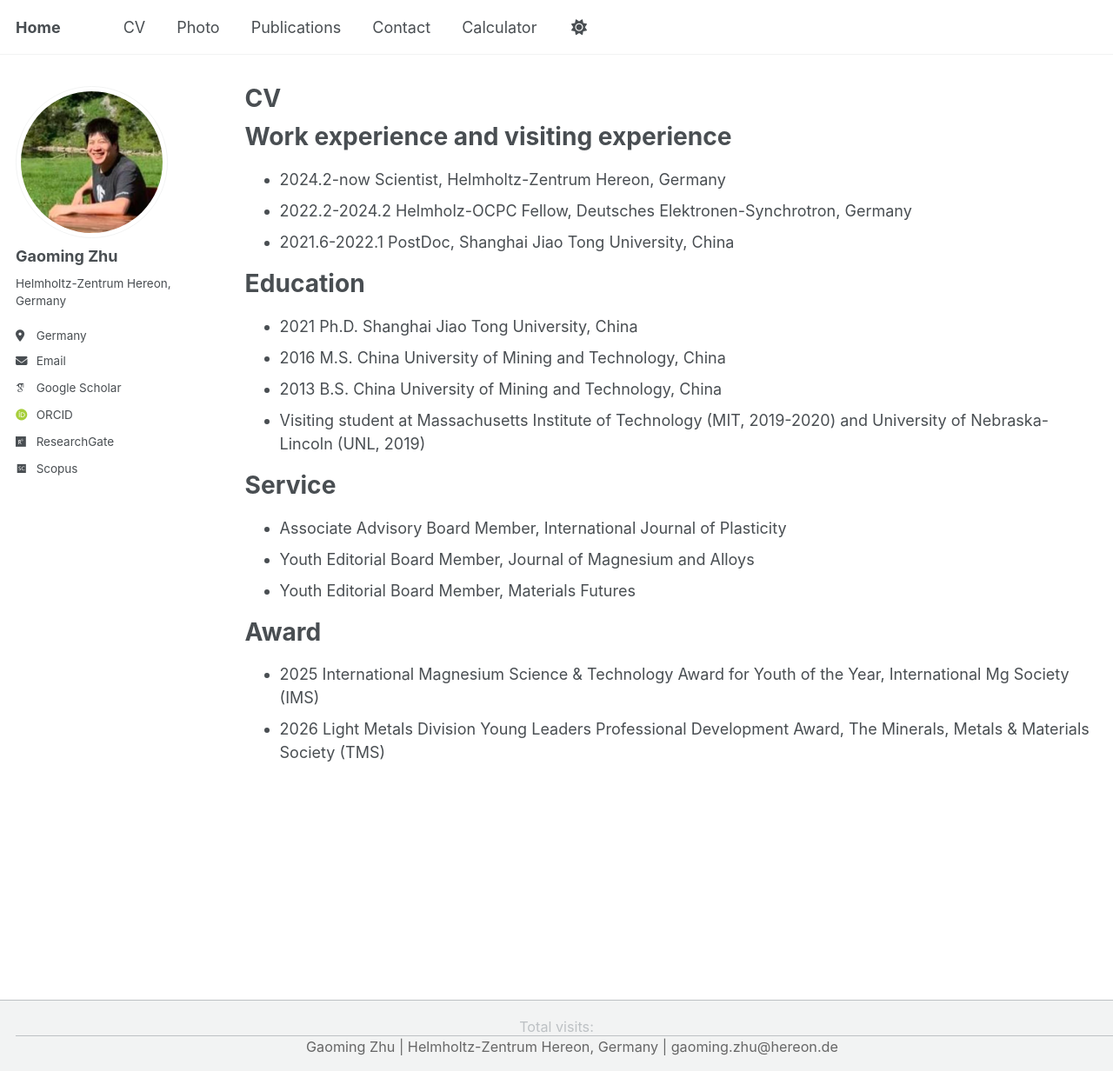
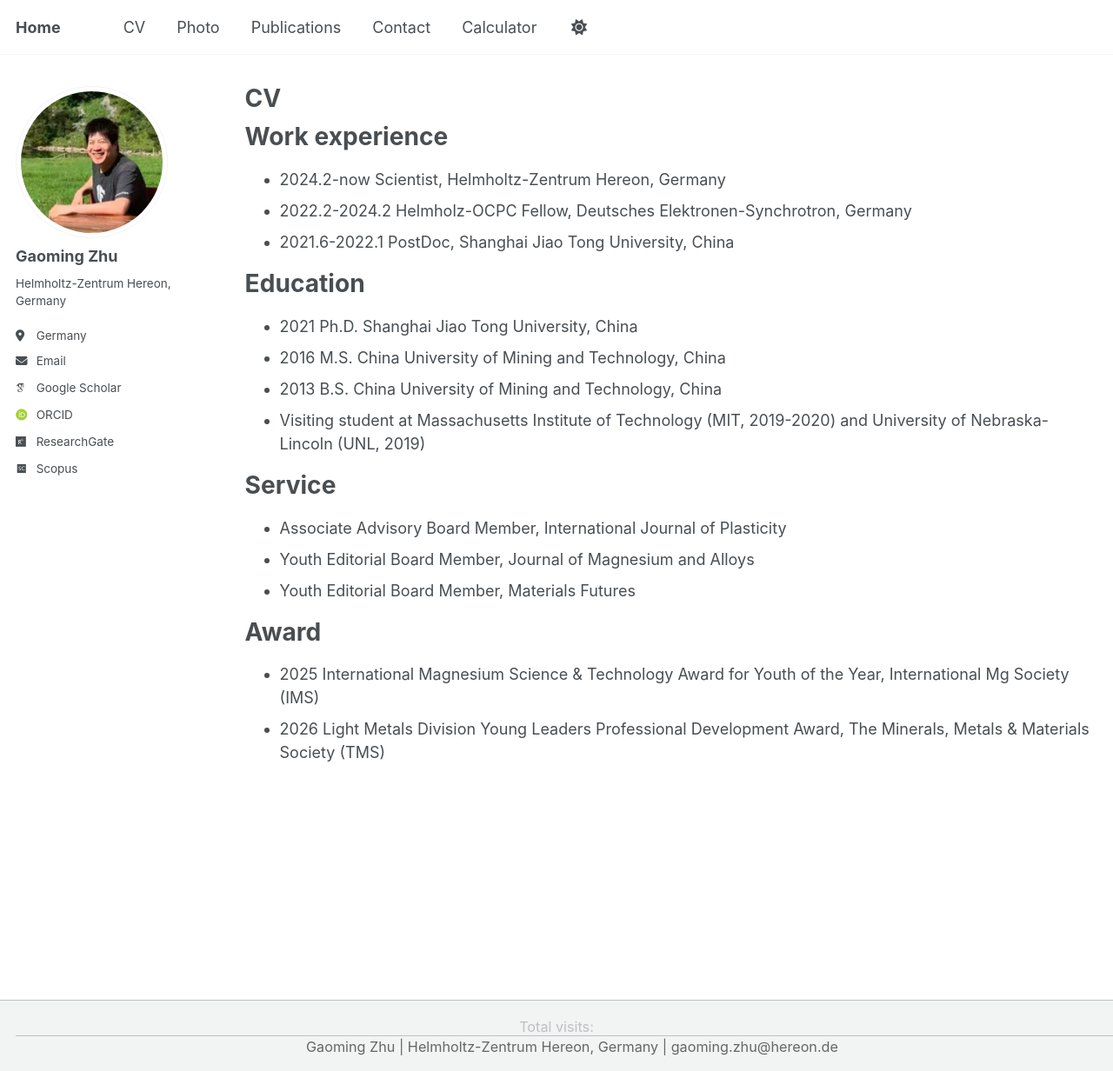
Before and after one commit to zgm900613/zgm900613.github.io, a Jekyll site: the page built from _pages/cv.md, in a window 1280 px wide and 1232 px high. Shown: the whole window at 87% size. Built offline with Jekyll 4.4.1, drawn with Linux system fonts in a browser that asks for light colours; some web fonts are replaced; a script that is not in the unit is left out; comment, search, counter and statistics services are not loaded.

Commit message:
Update cv.md

```diff
--- a/_pages/cv.md
+++ b/_pages/cv.md
@@ -10,7 +10,7 @@ redirect_from:
 {% include base_path %}
 
 
-Work experience and visiting experience
+Work experience
 ======
 * 2024.2-now Scientist, Helmholtz-Zentrum Hereon, Germany
 * 2022.2-2024.2 Helmholz-OCPC Fellow, Deutsches Elektronen-Synchrotron, Germany
```
